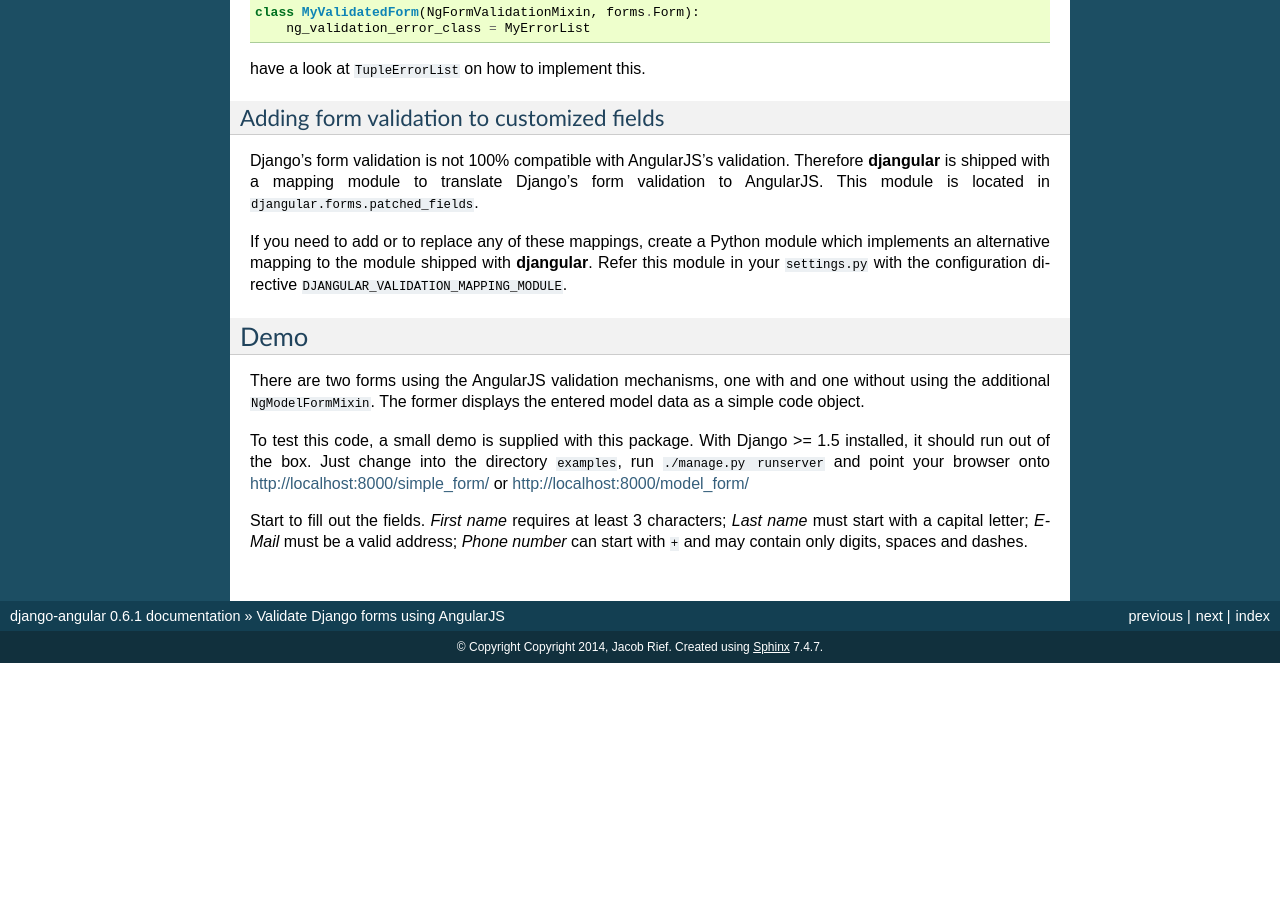
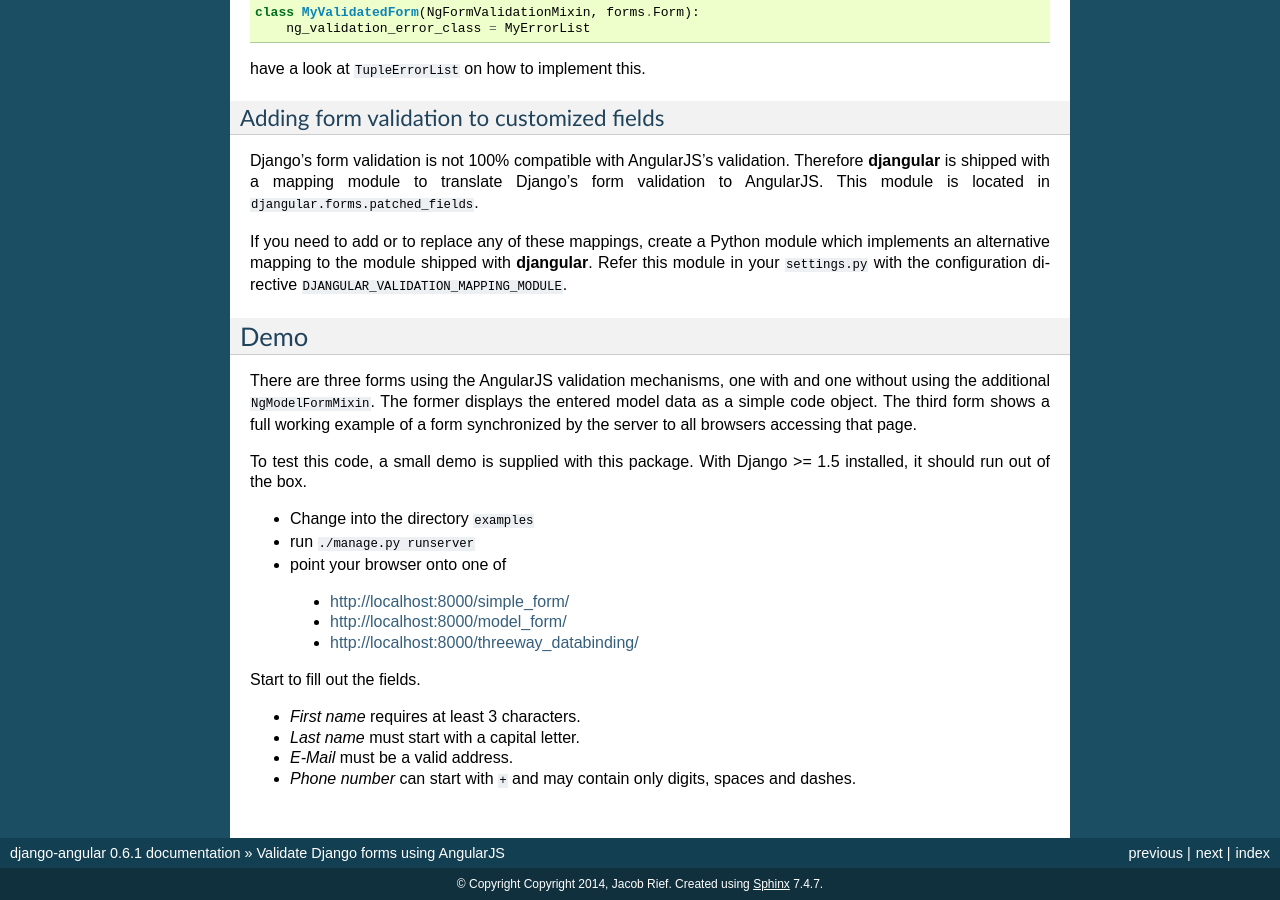
Before and after one commit to jrief/django-angular, a Sphinx documentation site: the page built from docs/angular-form-validation.rst, in a window 1280 px wide and 900 px high, scrolled down 2461 px. Built offline with Sphinx 7.4.7, drawn with Linux system fonts in a browser that asks for light colours; before the commit the page ends 3124 px from its top, so only the background shows below that.

Commit message:
Updated docs

```diff
--- a/docs/angular-form-validation.rst
+++ b/docs/angular-form-validation.rst
@@ -168,16 +168,27 @@ alternative mapping to the module shipped with **djangular**. Refer this module
 
 Demo
 ====
-There are two forms using the AngularJS validation mechanisms, one with and one without using the
+There are three forms using the AngularJS validation mechanisms, one with and one without using the
 additional ``NgModelFormMixin``. The former displays the entered model data as a simple code object.
+The third form shows a full working example of a form synchronized by the server to all browsers
+accessing that page.
 
 To test this code, a small demo is supplied with this package. With Django >= 1.5 installed, it
-should run out of the box. Just change into the directory ``examples``, run ``./manage.py runserver``
-and point your browser onto http://localhost:8000/simple_form/ or http://localhost:8000/model_form/
+should run out of the box.
 
-Start to fill out the fields. *First name* requires at least 3 characters; *Last name* must start
-with a capital letter; *E-Mail* must be a valid address; *Phone number* can start with ``+`` and
-may contain only digits, spaces and dashes.
+* Change into the directory ``examples``
+* run ``./manage.py runserver``
+* point your browser onto one of
+ * http://localhost:8000/simple_form/
+ * http://localhost:8000/model_form/
+ * http://localhost:8000/threeway_databinding/
+
+Start to fill out the fields.
+
+* *First name* requires at least 3 characters.
+* *Last name* must start with a capital letter.
+* *E-Mail* must be a valid address.
+* *Phone number* can start with ``+`` and may contain only digits, spaces and dashes.
 
 .. _forms.Form: https://docs.djangoproject.com/en/dev/topics/forms/#form-objects
 .. _form field definition: https://docs.djangoproject.com/en/dev/ref/forms/fields/#error-messages
```
